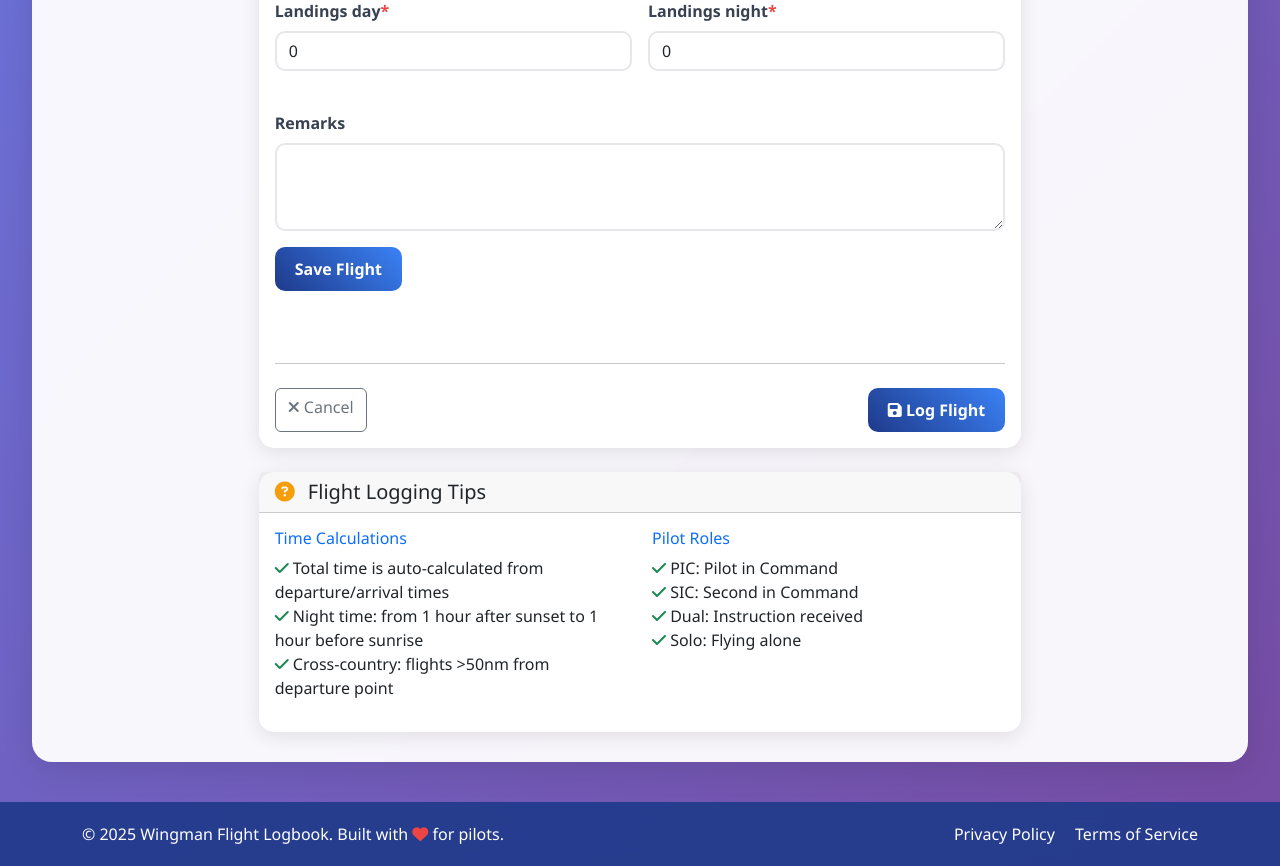
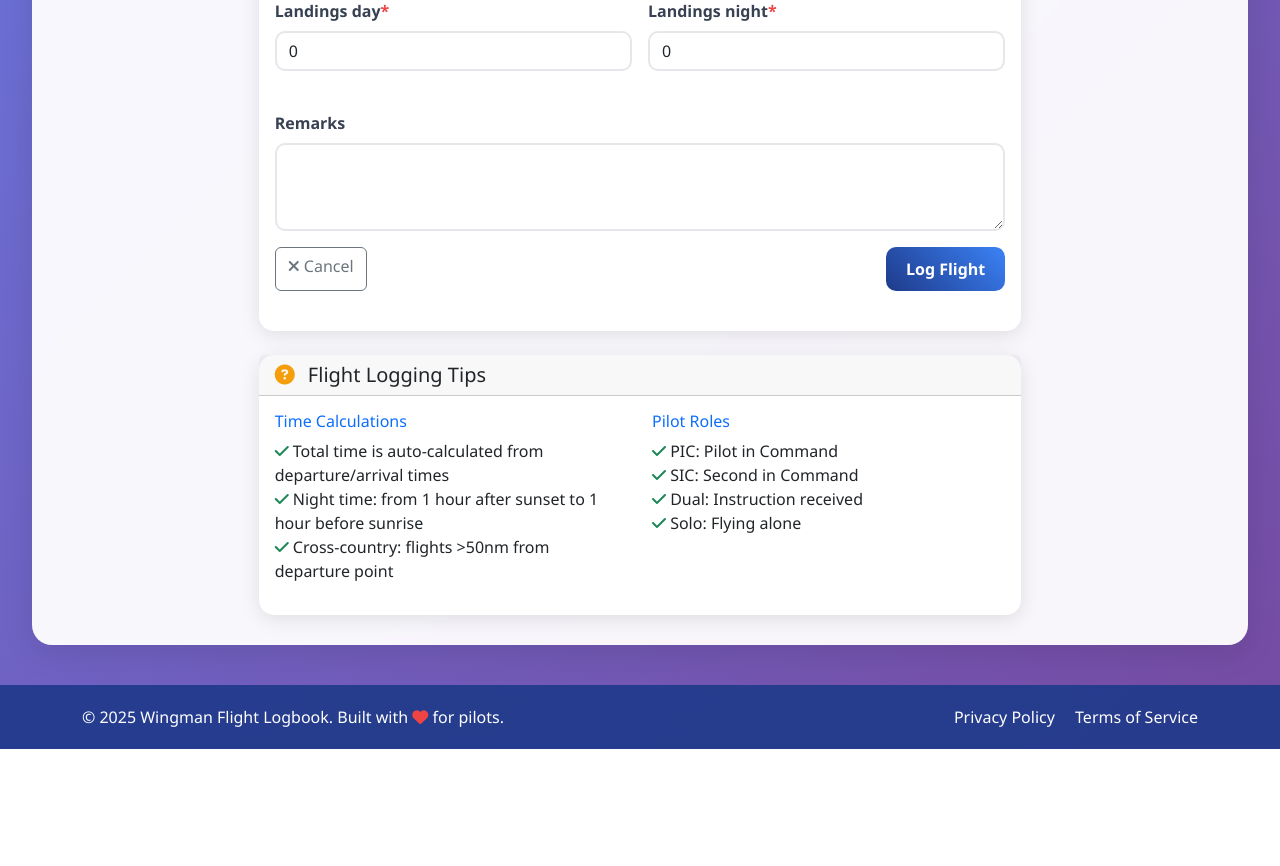
Before and after one commit to Joseph-Enkaoua/Wingman, a Django app: page /flights/new/ in a window 1280 px wide. Shown: the part 954-1820 px from the top of the page. After the commit the page ends 1703 px from the top, so only its background shows below. Run offline with Django 5.2, Linux system fonts and the light colour scheme; a user stored in the database is signed in; data comes from the database, SQL or seed files in the repository; some libraries are stand-ins or nearby versions.

Commit message:
Refactor FlightForm to dynamically set button text and update flight form layout with cancel button

```diff
--- a/logbook/forms.py
+++ b/logbook/forms.py
@@ -38,6 +38,9 @@ class FlightForm(forms.ModelForm):
         self.helper.form_class = 'form-vertical'
         self.helper.label_class = ''
         self.helper.field_class = ''
+
+        # Determine button text based on whether this is an update or create
+        button_text = 'Update Flight' if self.instance and self.instance.pk else 'Log Flight'
 
         self.helper.layout = Layout(
             Row(
@@ -80,7 +83,10 @@ class FlightForm(forms.ModelForm):
             'remarks',
             Row(
                 Column(
-                    Submit('submit', 'Save Flight', css_class='btn btn-primary'),
+                    HTML('<div class="d-flex justify-content-between">'),
+                    HTML('<a href="{% url \'flight-list\' %}" class="btn btn-outline-secondary"><i class="fas fa-times"></i> Cancel</a>'),
+                    Submit('submit', button_text, css_class='btn btn-primary'),
+                    HTML('</div>'),
                     css_class='form-group col-md-12'
                 ),
                 css_class='form-row'
--- a/templates/logbook/flight_form.html
+++ b/templates/logbook/flight_form.html
@@ -40,25 +40,6 @@
       </div>
       <div class="card-body">
         {% crispy form %}
-
-        <!-- Form Actions -->
-        <div class="row mt-4">
-          <div class="col-12">
-            <hr class="my-4" />
-            <div class="d-flex justify-content-between">
-              <a
-                href="{% url 'flight-list' %}"
-                class="btn btn-outline-secondary"
-              >
-                <i class="fas fa-times"></i> Cancel
-              </a>
-              <button type="submit" class="btn btn-primary">
-                <i class="fas fa-save"></i>
-                {% if form.instance.pk %}Update Flight{% else %}Log Flight{% endif %}
-              </button>
-            </div>
-          </div>
-        </div>
       </div>
     </div>
   </div>
```
